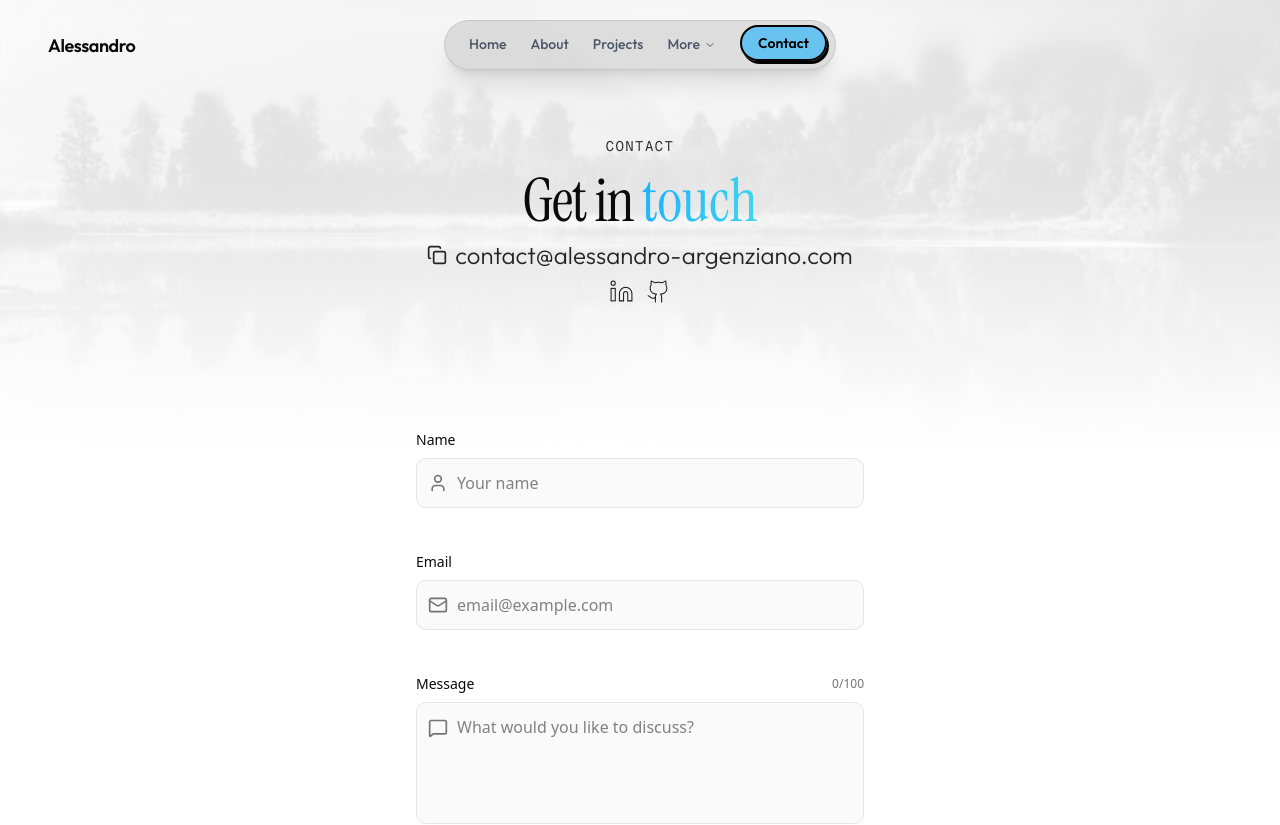
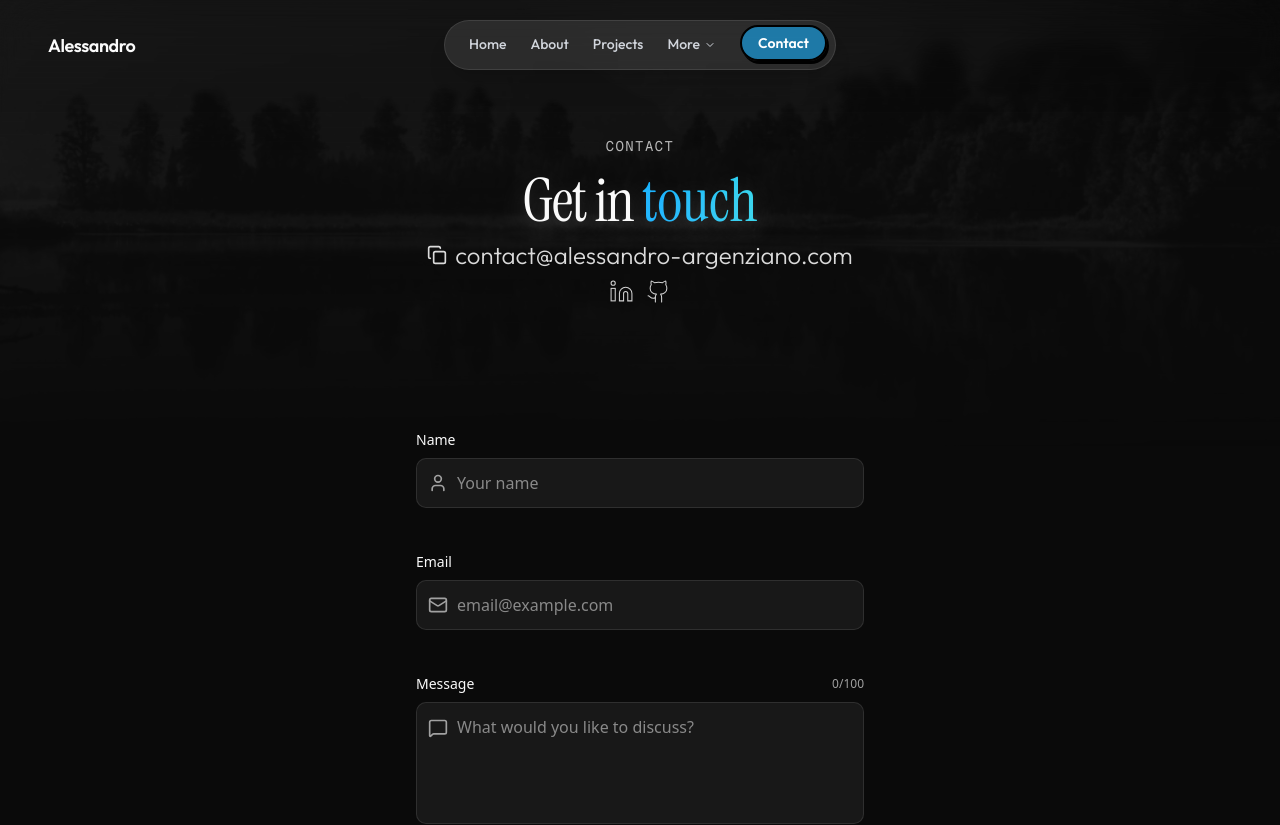
Before and after one commit to alessandro-arg/portfolio-2.0, a Next.js app: page /contact in a window 1280 px wide. Shown: the top 825 px of the page. Built offline with nearby package versions, Linux system fonts and the light colour scheme; what fumadocs-ui would draw is missing.

Commit message:
fix: fixed a small import error on the theme provider component

```diff
--- a/components/providers/ThemeProvider.tsx
+++ b/components/providers/ThemeProvider.tsx
@@ -1,13 +1,13 @@
 "use client";
 
 import { ThemeProvider as NextThemesProvider } from "next-themes";
-import { type ThemeProviderProps } from "next-themes/dist/types";
+import type { ThemeProviderProps } from "next-themes";
 
 export function ThemeProvider({ children, ...props }: ThemeProviderProps) {
   return (
     <NextThemesProvider
       attribute="class"
-      defaultTheme="system" // TOGGLE TO "DARK" WHEN IN PRODUCTION
+      defaultTheme="dark"
       enableSystem
       disableTransitionOnChange
       {...props}
```
